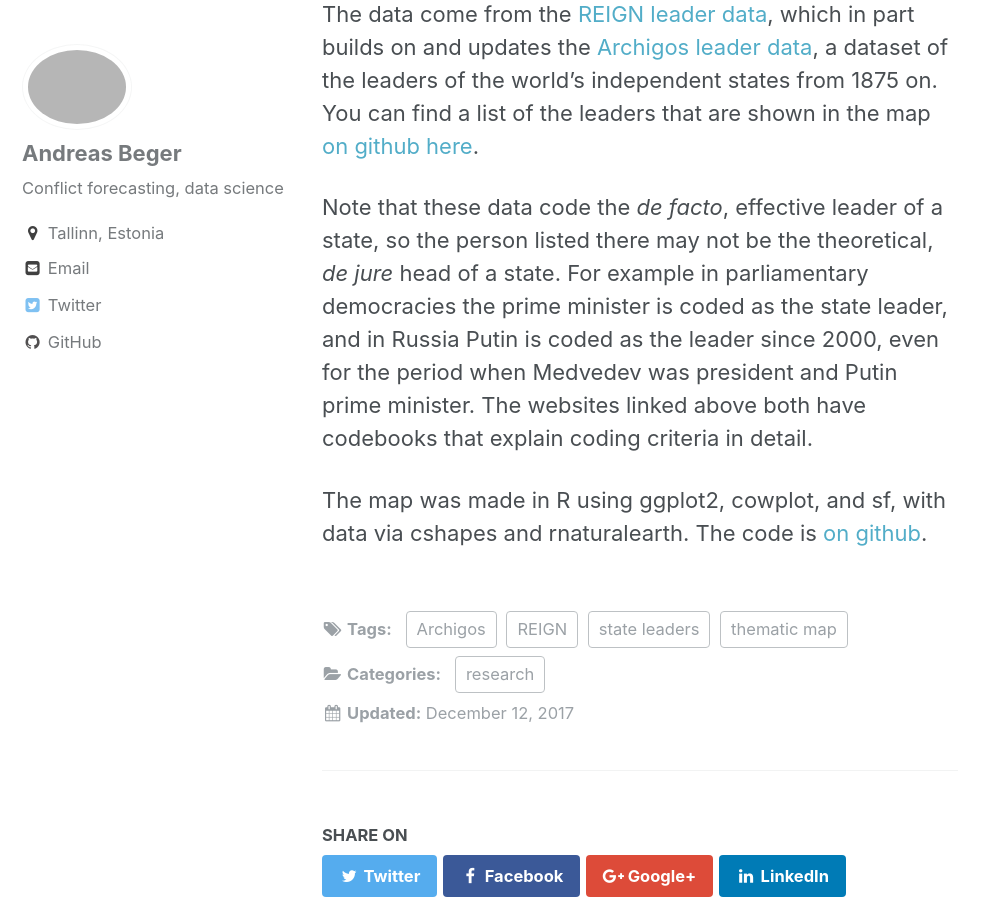
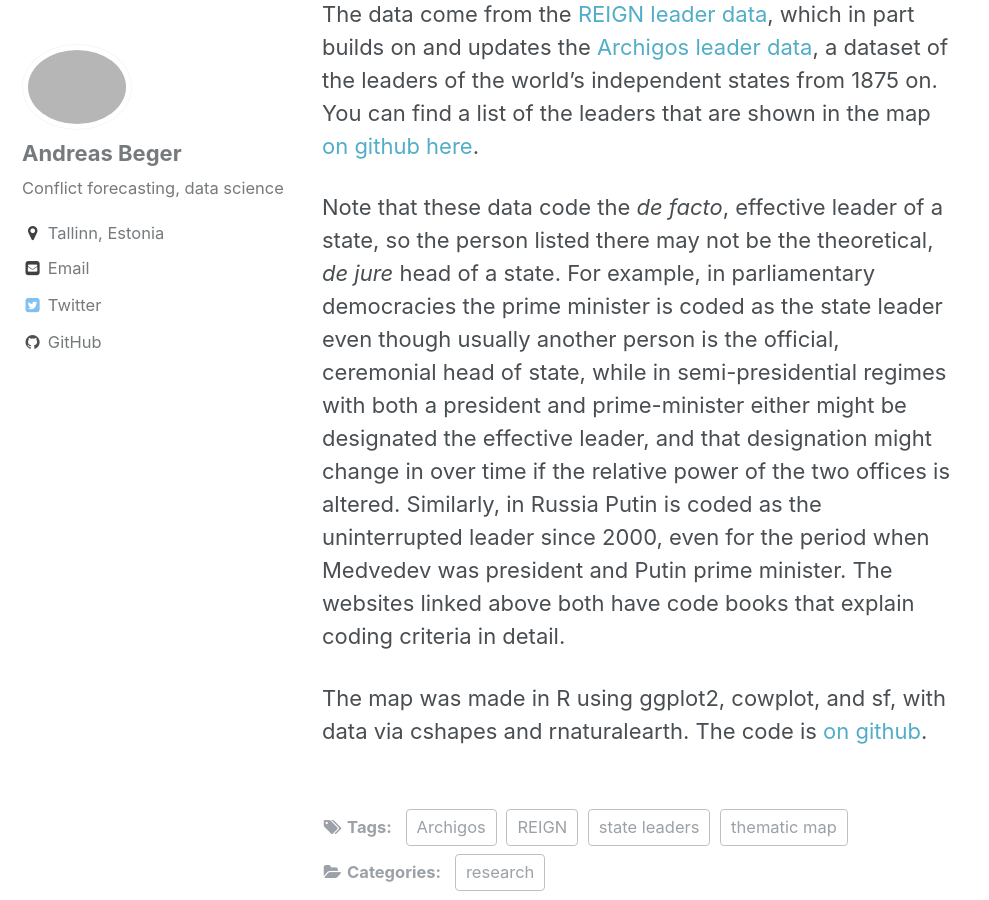
Before and after one commit to andybega/andybega.github.io, a Jekyll site: the page built from _posts/2017-12-12-map-leader-age.md, in a window 1280 px wide and 900 px high, scrolled down 957 px. Shown: the whole window, without its empty margins (0-989 px from the left). Built offline with Jekyll 4.4.1, drawn with Linux system fonts in a browser that asks for light colours; comment, search, counter and statistics services are not loaded.

Commit message:
add some clarification text

```diff
--- a/_posts/2017-12-12-map-leader-age.md
+++ b/_posts/2017-12-12-map-leader-age.md
@@ -18,6 +18,6 @@ The mean age is around 62 years, ranging from 31.5 year old Sebastian Kurz in Au
 
 The data come from the [REIGN leader data](http://oefresearch.org/datasets/reign), which in part builds on and updates the [Archigos leader data](http://privatewww.essex.ac.uk/~ksg/archigos.html), a dataset of the leaders of the world's independent states from 1875 on. You can find a list of the leaders that are shown in the map [on github here](https://github.com/andybega/mireg-blogs/blob/master/leader-age-map/leader-data.csv).
 
-Note that these data code the *de facto*, effective leader of a state, so the person listed there may not be the theoretical, *de jure* head of a state. For example in parliamentary democracies the prime minister is coded as the state leader, and in Russia Putin is coded as the leader since 2000, even for the period when Medvedev was president and Putin prime minister. The websites linked above both have codebooks that explain coding criteria in detail.
+Note that these data code the *de facto*, effective leader of a state, so the person listed there may not be the theoretical, *de jure* head of a state. For example, in parliamentary democracies the prime minister is coded as the state leader even though usually another person is the official, ceremonial head of state, while in semi-presidential regimes with both a president and prime-minister either might be designated the effective leader, and that designation might change in over time if the relative power of the two offices is altered. Similarly, in Russia Putin is coded as the uninterrupted leader since 2000, even for the period when Medvedev was president and Putin prime minister. The websites linked above both have code books that explain coding criteria in detail.
 
 The map was made in R using ggplot2, cowplot, and sf, with data via cshapes and rnaturalearth. The code is [on github](https://github.com/andybega/mireg-blogs/tree/master/leader-age-map).
```
